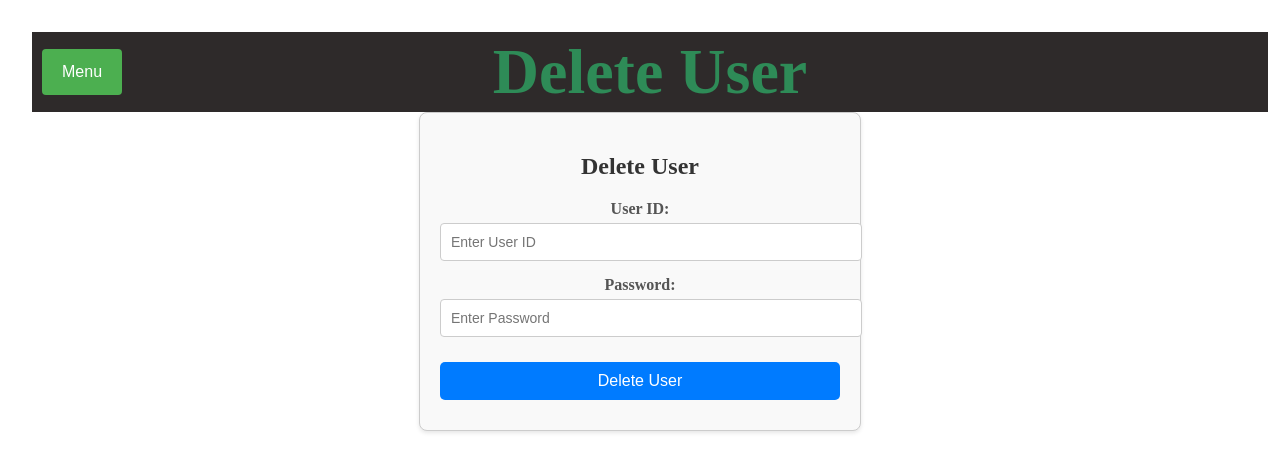
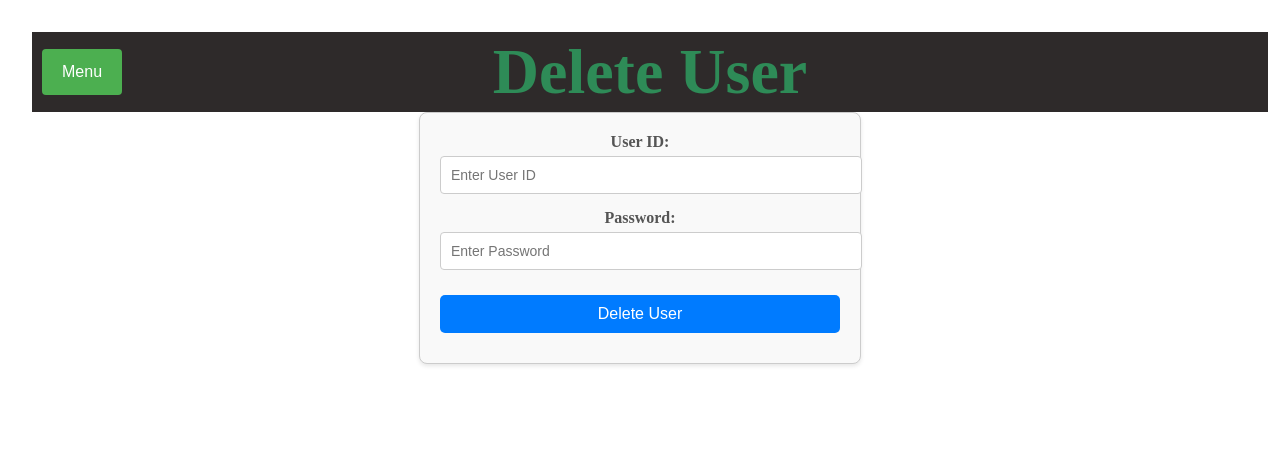
Before and after one commit to Benj4865/HandIn_3_Gr_1_V2, a React (Vite) app: page /DeleteUser in a window 1280 px wide. Shown: the top 472 px of the page. Built offline with nearby package versions, Linux system fonts and the light colour scheme.

Commit message:
Last commit all clear

```diff
--- a/src/CreatePerson.jsx
+++ b/src/CreatePerson.jsx
@@ -104,7 +104,6 @@ const TestCreatePerson = () => {
 
             <main>
                 <form onSubmit={handleSubmit}>
-                    <h2>Create Person</h2>
                     <label>
                         Primary Name:
                         <input
--- a/src/CreateUser.jsx
+++ b/src/CreateUser.jsx
@@ -82,7 +82,6 @@ const TestCreateUser = () => {
 
             <main>
                 <form onSubmit={handleSubmit}>
-                    <h2>Create User</h2>
                     <label>
                         Username:
                         <input
--- a/src/DeleteUser.jsx
+++ b/src/DeleteUser.jsx
@@ -66,7 +66,6 @@ const DeleteUser = () => {
             </div>
 
             <div className="delete-user-container">
-                <h2>Delete User</h2>
                 <form onSubmit={handleDelete}>
                     <div className="form-group">
                         <label htmlFor="userID">User ID:</label>
--- a/src/Frontpage.jsx
+++ b/src/Frontpage.jsx
@@ -1,7 +1,7 @@
 import React from 'react';
 import { Link } from 'react-router-dom';
 import './Frontpage.css';
-
+// Done last push
 const Frontpage = () => {
     return (
         <div>
```
Also changed, not shown: src/UpdatePerson.jsx (+3 -4 lines).
